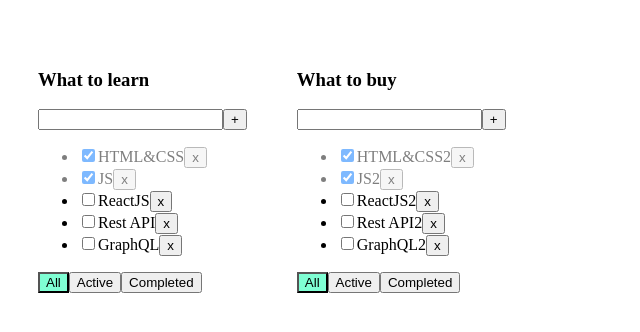
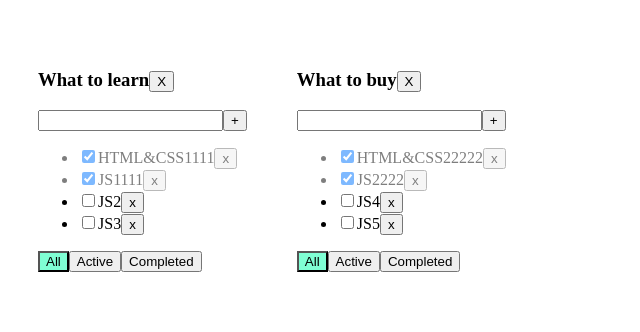
Before and after one commit to Phrixus11/lessons_microtasks, a React (Vite) app: page / in a window 1280 px wide. Shown: the top 332 px of the page, without its empty margins (0-640 px from the left). Built offline with nearby package versions, Linux system fonts and the light colour scheme.

Commit message:
ps5_high nesting

```diff
--- a/src/4.Dop2_children/components/SuperButton.tsx
+++ b/src/4.Dop2_children/components/SuperButton.tsx
@@ -23,7 +23,7 @@ type SuperButtonProps = ButtonHTMLAttributes<HTMLButtonElement> & {
 
 export const SuperButton = (props: SuperButtonProps) => {
 
-    const {onClick, color, title, children, className, disabled, ...restProps} = props
+    const {color, children, disabled} = props
 
     // const finalClassName =
     //     styles.button +
--- /dev/null
+++ b/src/6.Tuesday_DOP_1/App.css
@@ -0,0 +1,25 @@
+
+.App {
+  padding: 30px;
+  display: flex;
+}
+
+.App > div {
+  margin-right: 50px;
+}
+
+.error {
+  border: red 1px solid;
+}
+
+.error-message {
+  color: red;
+}
+
+.active-filter {
+  background-color: aquamarine;
+}
+
+.is-done {
+  opacity: 0.5;
+}
--- /dev/null
+++ b/src/6.Tuesday_DOP_1/App_Tuesday_DOP_1.tsx
@@ -0,0 +1,145 @@
+import {useState} from 'react';
+import './App.css';
+import {TaskType, Todolist} from './Todolist';
+import {v1} from 'uuid';
+
+export type FilterValuesType = "all" | "active" | "completed";
+// type TodolistsType = { id: string, title: string, filter: FilterValuesType }
+// type TasksType = {
+//     [key: string]: TaskType[]
+// }
+
+type TodolistType = { id: string, title: string }
+type TasksStateType = {
+    [key: string]: { data: TaskType[], filter: FilterValuesType }
+}
+
+function App_Tuesday_DOP_1() {
+    // let todolistID1 = v1();
+    // let todolistID2 = v1();
+    //
+    // let [todolists, setTodolists] = useState<Array<TodolistsType>>([
+    //     {id: todolistID1, title: 'What to learn', filter: 'all'}, //0
+    //      {id: todolistID2, title: 'What to buy', filter: 'all'},  //1
+    // ])
+    //
+    // let [tasks, setTasks] = useState({
+    //     [todolistID1]: [
+    //         {id: v1(), title: "HTML&CSS", isDone: true},
+    //         {id: v1(), title: "JS", isDone: true},
+    //         {id: v1(), title: "ReactJS", isDone: false},
+    //         {id: v1(), title: "Rest API", isDone: false},
+    //         {id: v1(), title: "GraphQL", isDone: false},
+    //     ],
+    //     [todolistID2]: [
+    //         {id: v1(), title: "HTML&CSS2", isDone: true},
+    //         {id: v1(), title: "JS2", isDone: true},
+    //         {id: v1(), title: "ReactJS2", isDone: false},
+    //         {id: v1(), title: "Rest API2", isDone: false},
+    //         {id: v1(), title: "GraphQL2", isDone: false},
+    //     ]
+    // });
+
+    const todolistId1 = v1();
+    const todolistId2 = v1();
+
+    const [todolists, setTodolists] = useState<Array<TodolistType>>([
+        {id: todolistId1, title: "What to learn"},
+        {id: todolistId2, title: "What to buy"}
+    ])
+
+    const [tasks, setTasks] = useState<TasksStateType>({
+        [todolistId1]: {
+            data: [
+                {id: v1(), title: "HTML&CSS1111", isDone: true},
+                {id: v1(), title: "JS1111", isDone: true},
+                {id: v1(), title: "JS2", isDone: false},
+                {id: v1(), title: "JS3", isDone: false}
+            ],
+            filter: "all"
+        },
+        [todolistId2]: {
+            data: [
+                {id: v1(), title: "HTML&CSS22222", isDone: true},
+                {id: v1(), title: "JS2222", isDone: true},
+                {id: v1(), title: "JS4", isDone: false},
+                {id: v1(), title: "JS5", isDone: false}
+            ],
+            filter: "all"
+        }
+    });
+
+
+    const removeTodolist = (todolistId: string) => {
+        setTodolists(todolists.filter(el => el.id !== todolistId))
+        delete tasks[todolistId]
+        console.log(tasks)
+    }
+
+
+    function removeTask(todolistId: string, taskId: string) {
+        setTasks(prevState => ({
+            ...prevState,
+            [todolistId]: {
+                ...prevState[todolistId],
+                data: prevState[todolistId].data.filter(el => el.id !== taskId)
+            }
+        }))
+    }
+
+    function addTask(todolistId: string, title: string) {
+        setTasks(prevState => ({
+            ...prevState,
+            [todolistId]: {
+                ...prevState[todolistId],
+                data: [{id: v1(), title: title, isDone: false}, ...prevState[todolistId].data]
+            }
+        }))
+    }
+
+    function changeStatus(todolistId: string, taskId: string, newIsDone: boolean) {
+        setTasks(prevState => ({
+            ...prevState,
+            [todolistId]: {
+                ...prevState[todolistId],
+                data: prevState[todolistId].data.map(t=> t.id === taskId ? {...t, isDone: newIsDone } : t)
+            }
+        }))
+    }
+
+    function changeFilter(todolistId: string, value: FilterValuesType) {
+        setTasks(prevState => ({
+            ...prevState,
+            [todolistId]: {
+                ...prevState[todolistId],
+                filter: value
+            }
+        }))
+    }
+
+    return (
+        <div className="App">
+            {todolists.map((el) => {
+
+                return (
+                    <Todolist
+                        key={el.id}
+                        todolistId={el.id}
+                        title={el.title}
+                        tasks={tasks[el.id].data}
+                        removeTask={removeTask}
+                        changeFilter={changeFilter}
+                        addTask={addTask}
+                        changeTaskStatus={changeStatus}
+                        filter={tasks[el.id].filter}
+                        removeTodolist={removeTodolist}
+                    />
+                )
+            })}
+
+
+        </div>
+    );
+}
+
+export default App_Tuesday_DOP_1;
--- /dev/null
+++ b/src/6.Tuesday_DOP_1/Todolist.tsx
@@ -0,0 +1,108 @@
+import {ChangeEvent, KeyboardEvent, useState} from 'react';
+import {FilterValuesType} from './App_Tuesday_DOP_1.tsx';
+
+export type TaskType = {
+    id: string
+    title: string
+    isDone: boolean
+}
+
+type PropsType = {
+    todolistId: string
+    title: string
+    tasks: Array<TaskType>
+    removeTask: (todolistId: string, taskId: string) => void
+    changeFilter: (todolistId: string, value: FilterValuesType) => void
+    addTask: (todolistId: string, title: string) => void
+    changeTaskStatus: (todolistId: string, taskId: string, isDone: boolean) => void
+    filter: FilterValuesType
+    removeTodolist: (todolistId: string) => void
+}
+
+export function Todolist(props: PropsType) {
+
+    let tasksForTodolist = props.tasks;
+    if (props.filter === "active") {
+        tasksForTodolist = props.tasks.filter(t => !t.isDone);
+    }
+    if (props.filter === "completed") {
+        tasksForTodolist = props.tasks.filter(t => t.isDone);
+    }
+
+    const [title, setTitle] = useState("")
+    const [error, setError] = useState<string | null>(null)
+
+    const addTask = () => {
+        if (title.trim() !== "") {
+            props.addTask(props.todolistId, title.trim());
+            setTitle("");
+        } else {
+            setError("Title is required");
+        }
+    }
+
+    const onChangeHandler = (e: ChangeEvent<HTMLInputElement>) => {
+        setTitle(e.currentTarget.value)
+    }
+
+    const onKeyPressHandler = (e: KeyboardEvent<HTMLInputElement>) => {
+        setError(null);
+        if (e.charCode === 13) {
+            addTask();
+        }
+    }
+
+    const onAllClickHandler = () => props.changeFilter(props.todolistId, "all");
+    const onActiveClickHandler = () => props.changeFilter(props.todolistId, "active");
+    const onCompletedClickHandler = () => props.changeFilter(props.todolistId, "completed");
+
+    const removeTodolistHandler = () => {
+        props.removeTodolist(props.todolistId)
+    }
+
+    return <div>
+        <h3>
+            {props.title}
+            <button onClick={removeTodolistHandler}>X</button>
+
+        </h3>
+        <div>
+            <input value={title}
+                   onChange={onChangeHandler}
+                   onKeyDown={onKeyPressHandler}
+                   className={error ? "error" : ""}
+            />
+            <button onClick={addTask}>+</button>
+            {error && <div className="error-message">{error}</div>}
+        </div>
+        <ul>
+            {
+                tasksForTodolist.map(t => {
+                    const onClickHandler = () => props.removeTask(props.todolistId, t.id)
+                    const onChangeHandler = (e: ChangeEvent<HTMLInputElement>) => {
+                        props.changeTaskStatus(props.todolistId, t.id, e.currentTarget.checked);
+                    }
+
+                    return <li key={t.id} className={t.isDone ? "is-done" : ""}>
+                        <input type="checkbox"
+                               onChange={onChangeHandler}
+                               checked={t.isDone}/>
+                        <span>{t.title}</span>
+                        <button onClick={onClickHandler}>x</button>
+                    </li>
+                })
+            }
+        </ul>
+        <div>
+            <button className={props.filter === 'all' ? "active-filter" : ""}
+                    onClick={onAllClickHandler}>All
+            </button>
+            <button className={props.filter === 'active' ? "active-filter" : ""}
+                    onClick={onActiveClickHandler}>Active
+            </button>
+            <button className={props.filter === 'completed' ? "active-filter" : ""}
+                    onClick={onCompletedClickHandler}>Completed
+            </button>
+        </div>
+    </div>
+}
--- a/src/App.tsx
+++ b/src/App.tsx
@@ -1,5 +1,5 @@
 import './App.css'
-import App_ps5 from "./HomeWork/HomeWork_5/App_ps5.tsx";
+import App_Tuesday_DOP_1 from "./6.Tuesday_DOP_1/App_Tuesday_DOP_1.tsx";
 
 
 
@@ -22,8 +22,10 @@ function App() {
             {/*<App_ATM/>*/}
             {/*<AppHomeWork_3_DOP/>*/}
             {/*<App_ps4/>*/}
-            <App_ps5/>
+            {/*<App_ps5/>*/}
+            <App_Tuesday_DOP_1/>
         </div>
+
 
     )}
 
```
